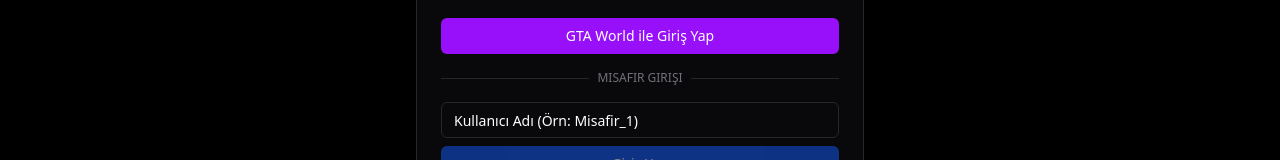
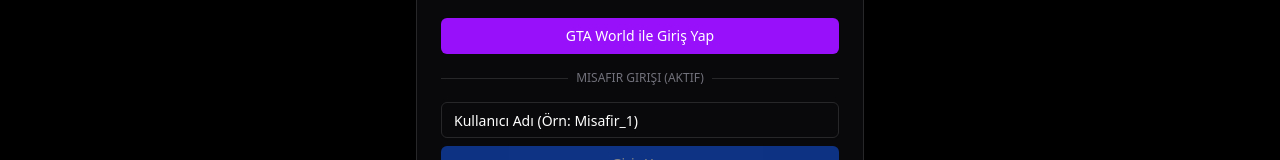
Before and after one commit to syrios0/theluckyfishbet, a Next.js app: page /login in a window 1280 px wide. Shown: the part 365-525 px from the top of the page. Built offline with nearby package versions, Linux system fonts and the light colour scheme; no server answers.

Commit message:
Update guest login text to indicate active status

```diff
--- a/src/app/login/page.tsx
+++ b/src/app/login/page.tsx
@@ -46,7 +46,7 @@
                             <span className="w-full border-t border-zinc-800" />
                         </div>
                         <div className="relative flex justify-center text-xs uppercase">
-                            <span className="bg-zinc-950 px-2 text-zinc-500">Misafir Girişi</span>
+                            <span className="bg-zinc-950 px-2 text-zinc-500">Misafir Girişi (Aktif)</span>
                         </div>
                     </div>
 
```
